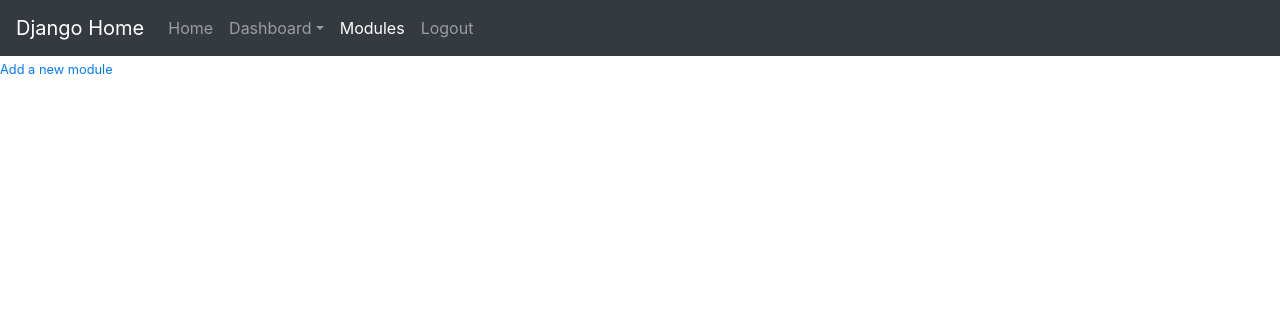
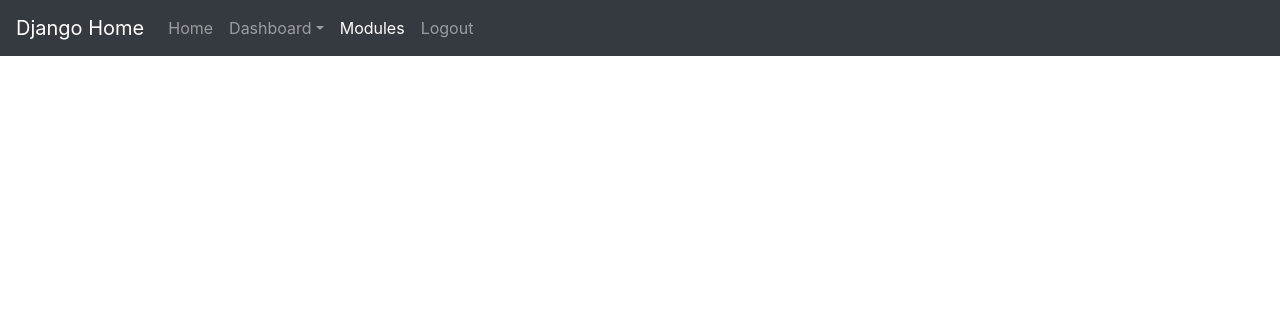
Before and after one commit to zembrodt/django-home, a Django app: page /modules/ in a window 1280 px wide. Shown: the top 316 px of the page. Run offline with Django 3.2, Linux system fonts and the light colour scheme; the visitor is signed in with stand-in values (Sample User, id 1); data comes from the database, SQL or seed files in the repository; data that the repository does not hold is empty; some libraries are stand-ins or nearby versions.

Commit message:
Removed add module link

```diff
--- a/dashboard/templates/dashboard/modules.html
+++ b/dashboard/templates/dashboard/modules.html
@@ -3,9 +3,6 @@
 {% block content %}
     {% include "dashboard/includes/nav.html" with modules="true" %}
     <h1>{{ request.user }}'s Modules</h1>
-    <small>
-        <a href="{% url 'add-module' %}">Add a new module</a>
-    </small>
     {% for module in modules %}
         <p>
             Module type: {{ module.module_type }}<br/>
```
